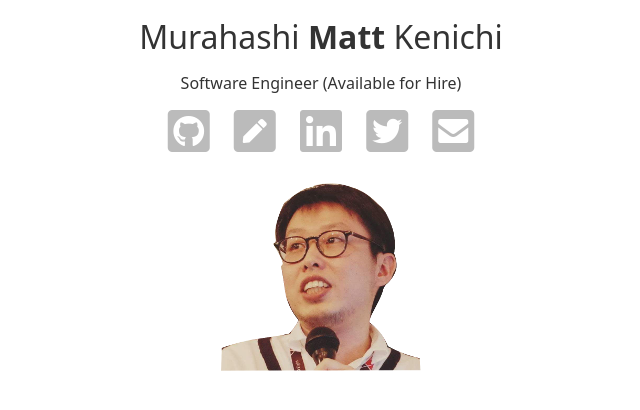
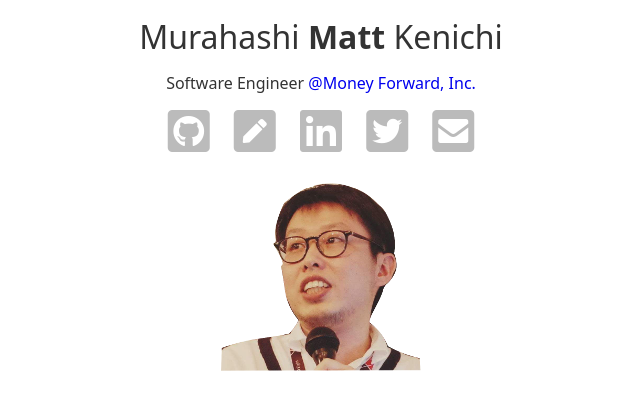
Before and after one commit to sanemat/anko.sane.jp, a plain HTML site: page index.html in a window 1280 px wide. Shown: the whole page, without its empty margins (319-959 px from the left). Drawn offline with Linux system fonts and the light colour scheme.

Commit message:
Return to Money Forward, Inc

```diff
--- a/index.html
+++ b/index.html
@@ -14,7 +14,7 @@
 <body>
 <article>
     <h1>Murahashi <b>Matt</b> Kenichi</h1>
-    <p>Software Engineer (Available for Hire)</p>
+    <p>Software Engineer <a href="https://corp.moneyforward.com">@Money Forward, Inc.</a></p>
     <ul class="icons">
         <li><a href="https://github.com/sanemat"><i class="fab fa-github-square fa-3x"></i></a></li>
         <li><a href="https://sanematsu.wordpress.com"><i class="fas fa-pen-square fa-3x"></i></a></li>
```
